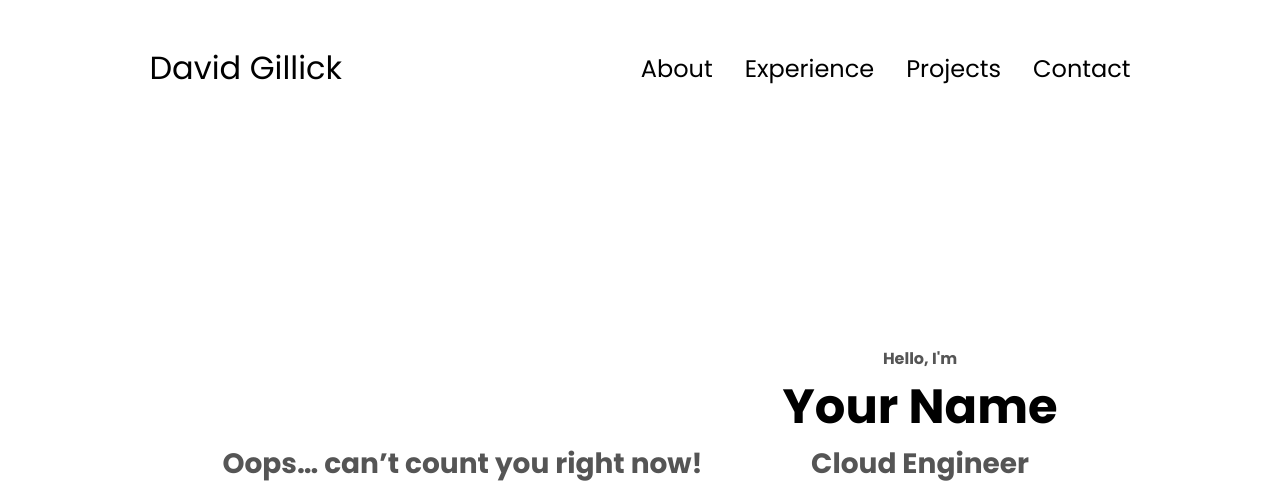
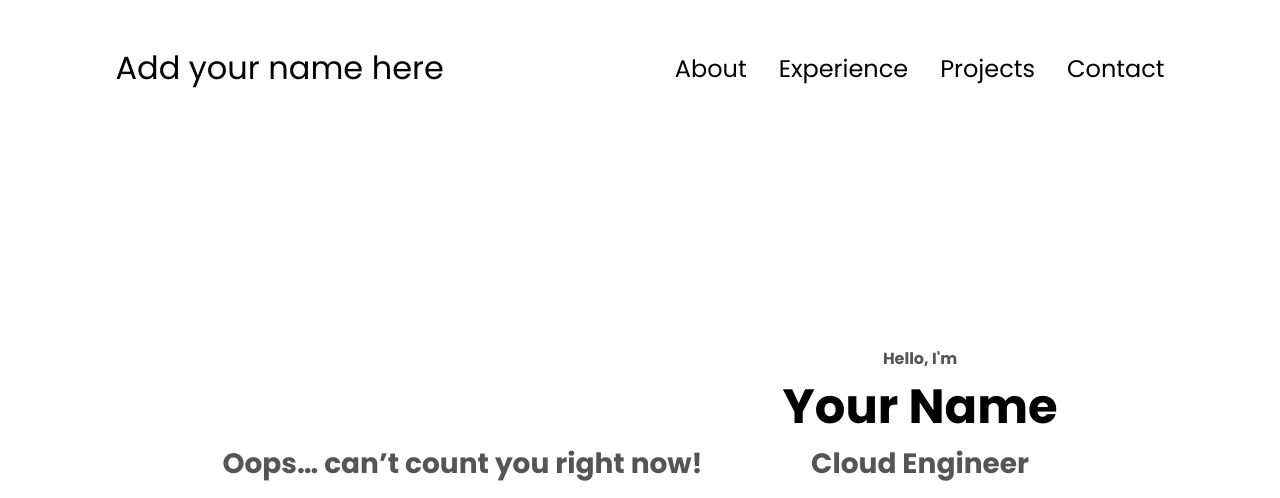
Before and after one commit to Gillickd/html_css_js_resume, a plain HTML site: page index.html in a window 1280 px wide. Shown: the top 498 px of the page. Drawn offline with Linux system fonts and the light colour scheme; no server answers.

Commit message:
Change to logo

```diff
--- a/index.html
+++ b/index.html
@@ -12,7 +12,7 @@
     </head>
     <body>
         <nav id="desktop-nav">
-            <div class="logo">David Gillick</div>
+            <div class="logo">Add your name here</div>
             <div>
                 <ul class="nav-links">
                     <li><a href="#about">About</a></li>
```
